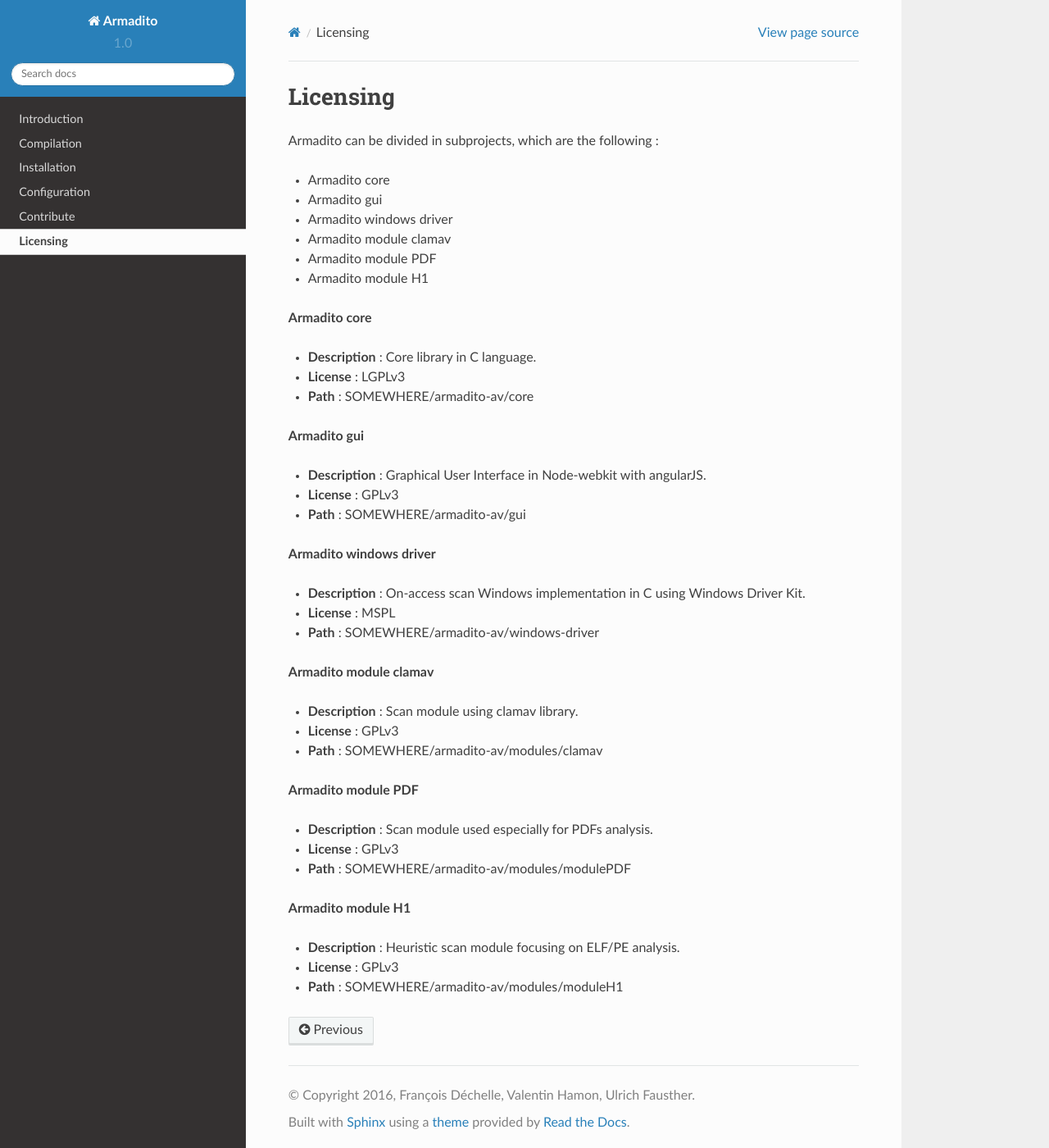
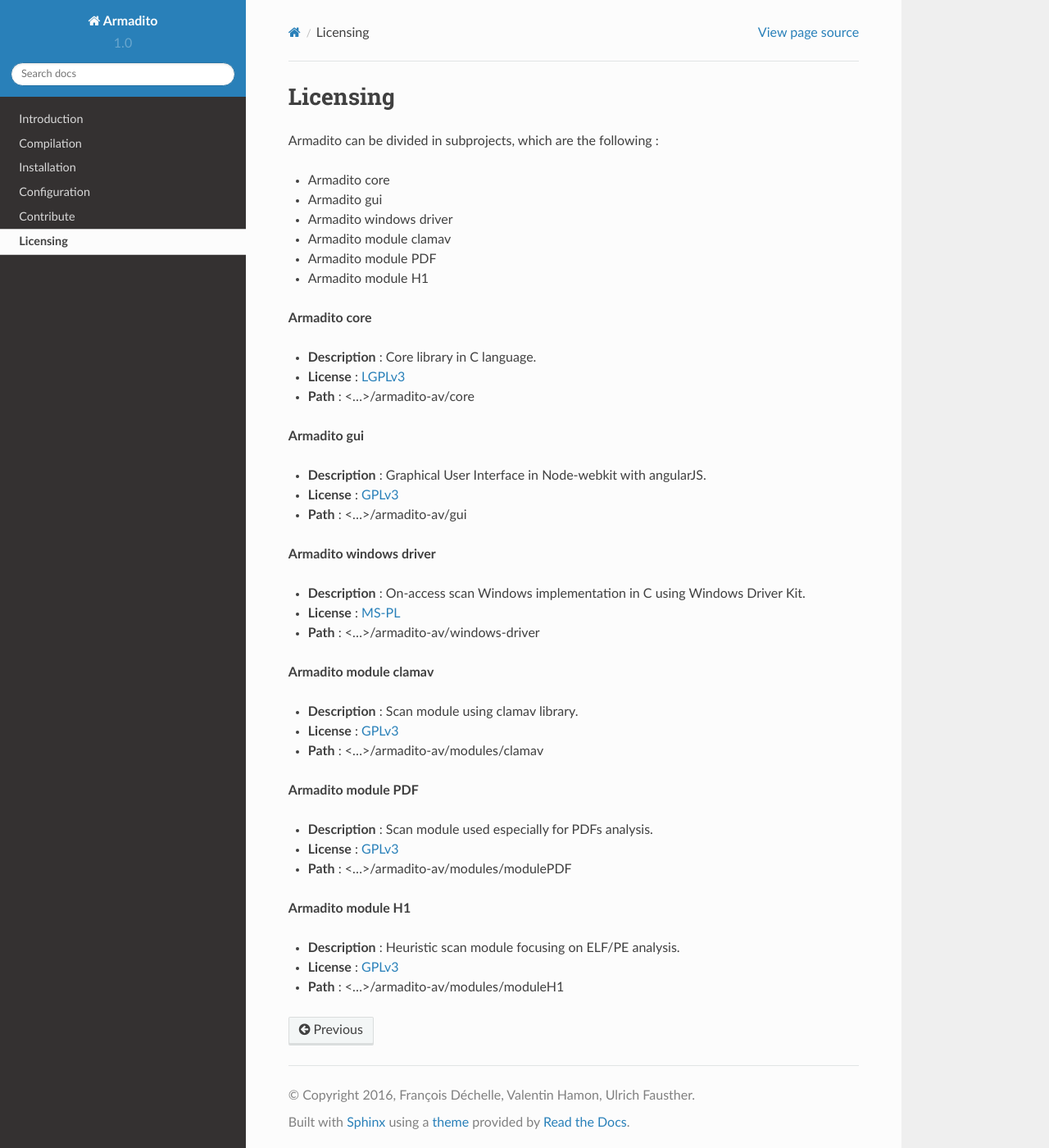
Before and after one commit to armadito/armadito-doc, a Sphinx documentation site: the page built from source/licensing/index.rst, in a window 1280 px wide and 1400 px high. Shown: the whole window at 82% size. Built offline with Sphinx 7.4.7 and the Read the Docs theme 2.0.0, drawn with Linux system fonts in a browser that asks for light colours.

Commit message:
Add licenses links in doc

```diff
--- a/source/licensing/index.rst
+++ b/source/licensing/index.rst
@@ -13,37 +13,37 @@
 **Armadito core**
 
 * **Description** : Core library in C language.
-* **License** : LGPLv3
-* **Path** : SOMEWHERE/armadito-av/core
+* **License** : `LGPLv3 <https://www.gnu.org/licenses/license-list.html#LGPLv3>`_
+* **Path** : <...>/armadito-av/core
 
 **Armadito gui**
 
 * **Description** : Graphical User Interface in Node-webkit with angularJS.
-* **License** : GPLv3
-* **Path** : SOMEWHERE/armadito-av/gui
+* **License** : `GPLv3 <https://www.gnu.org/licenses/license-list.html#GNUGPLv3>`_
+* **Path** : <...>/armadito-av/gui
 
 **Armadito windows driver**
 
 * **Description** : On-access scan Windows implementation in C using Windows Driver Kit.
-* **License** : MSPL
-* **Path** : SOMEWHERE/armadito-av/windows-driver
+* **License** : `MS-PL <https://opensource.org/licenses/MS-PL>`_
+* **Path** : <...>/armadito-av/windows-driver
 
 **Armadito module clamav**
 
 * **Description** : Scan module using clamav library.
-* **License** : GPLv3
-* **Path** : SOMEWHERE/armadito-av/modules/clamav
+* **License** : `GPLv3 <https://www.gnu.org/licenses/license-list.html#GNUGPLv3>`_
+* **Path** : <...>/armadito-av/modules/clamav
 
 **Armadito module PDF**
 
 * **Description** : Scan module used especially for PDFs analysis.
-* **License** : GPLv3
-* **Path** : SOMEWHERE/armadito-av/modules/modulePDF
+* **License** : `GPLv3 <https://www.gnu.org/licenses/license-list.html#GNUGPLv3>`_
+* **Path** : <...>/armadito-av/modules/modulePDF
 
 **Armadito module H1**
 
 * **Description** : Heuristic scan module focusing on ELF/PE analysis.
-* **License** : GPLv3
-* **Path** : SOMEWHERE/armadito-av/modules/moduleH1
+* **License** : `GPLv3 <https://www.gnu.org/licenses/license-list.html#GNUGPLv3>`_
+* **Path** : <...>/armadito-av/modules/moduleH1
 
 .. toctree::
```
